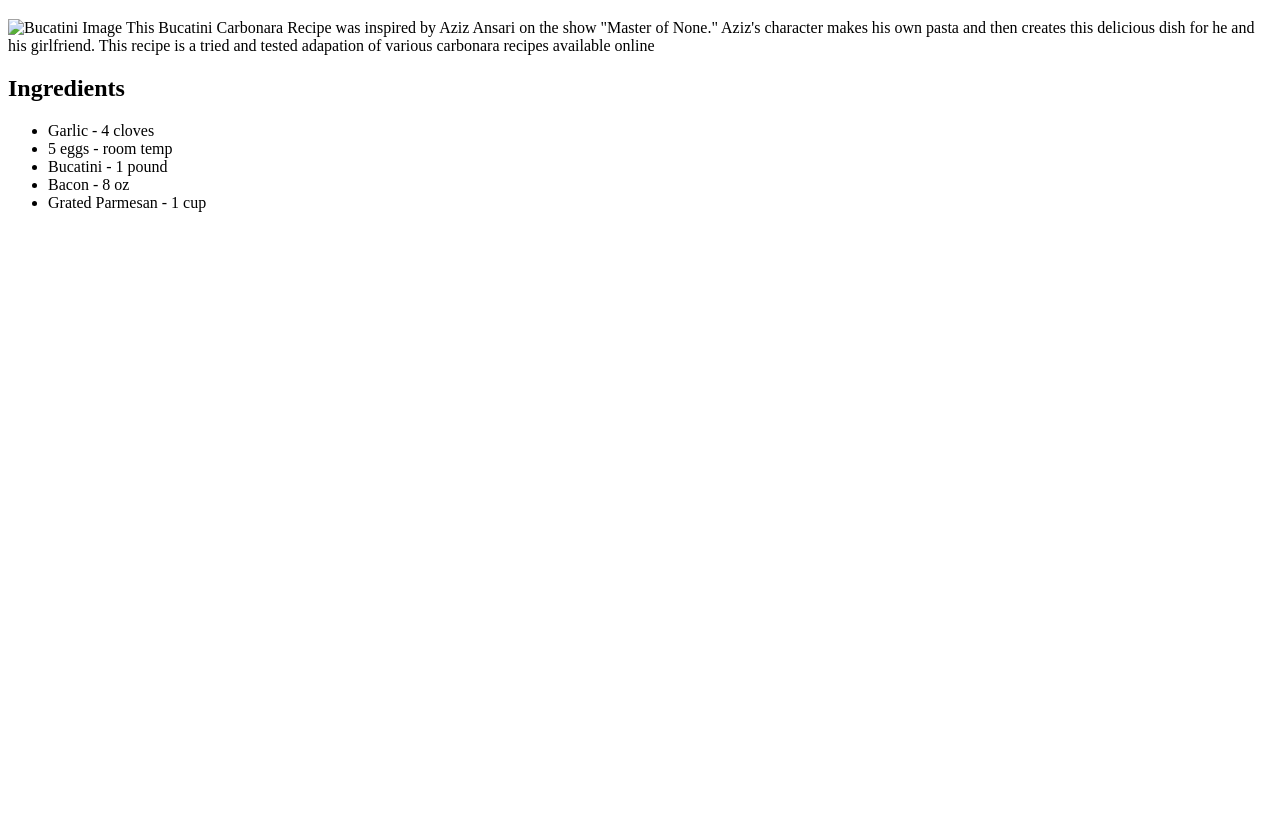
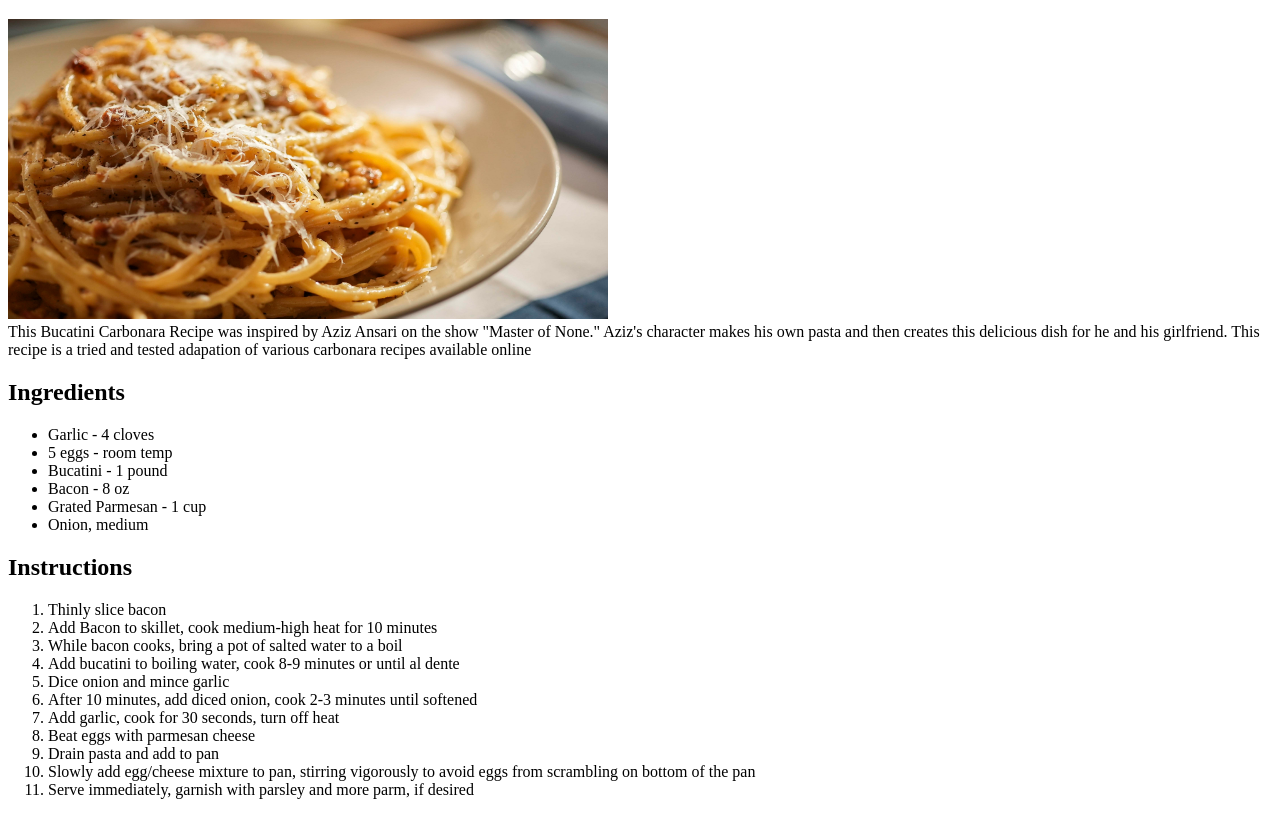
Before and after one commit to pierceconway/odin-recipes, a plain HTML site: page recipes/bucatini.html in a window 1280 px wide. Shown: the part 61-876 px from the top of the page. Before the commit the page ends 800 px from the top, so only its background shows below. Drawn offline with Linux system fonts and the light colour scheme.

Commit message:
Added Ham and Potato recipe page. Fixed bucatini image link

```diff
--- a/recipes/bucatini.html
+++ b/recipes/bucatini.html
@@ -8,7 +8,11 @@
 </head>
 <body>
   <h1>Bucatini Carbonara</h1>
-  <img src="~/odin-recipes/bucpic.jpg" alt="Bucatini Image">
+  <img src="../bucpic.jpg" alt="Bucatini Image"
+  width="600"
+  height="300"
+  >
+  <br>
   <p1>This Bucatini Carbonara Recipe was inspired by Aziz Ansari on the show "Master of None." Aziz's character makes his own pasta and then creates this delicious dish for he and his girlfriend. This recipe is a tried and tested adapation of various carbonara recipes available online</p1>
   <h2>Ingredients</h2>
   <ul>
@@ -17,6 +21,22 @@
     <li>Bucatini - 1 pound</li>
     <li>Bacon - 8 oz</li>
     <li>Grated Parmesan - 1 cup</li>
+    <li>Onion, medium</li>
   </ul>
+
+  <h2>Instructions</h2>
+  <ol>
+    <li>Thinly slice bacon</li>
+    <li>Add Bacon to skillet, cook medium-high heat for 10 minutes</li>
+    <li>While bacon cooks, bring a pot of salted water to a boil</li>
+    <li>Add bucatini to boiling water, cook 8-9 minutes or until al dente</li>
+    <li>Dice onion and mince garlic</li>
+    <li>After 10 minutes, add diced onion, cook 2-3 minutes until softened</li>
+    <li>Add garlic, cook for 30 seconds, turn off heat</li>
+    <li>Beat eggs with parmesan cheese</li>
+    <li>Drain pasta and add to pan</li>
+    <li>Slowly add egg/cheese mixture to pan, stirring vigorously to avoid eggs from scrambling on bottom of the pan</li>
+    <li>Serve immediately, garnish with parsley and more parm, if desired</li>
+  </ol>
 </body>
 </html>
```
Also changed, not shown: index.html (+4 -0 lines), recipes/hampotcasserole.html (added, +31 -0 lines), bucpic2.jpg (added), hampot.jpg (added).
